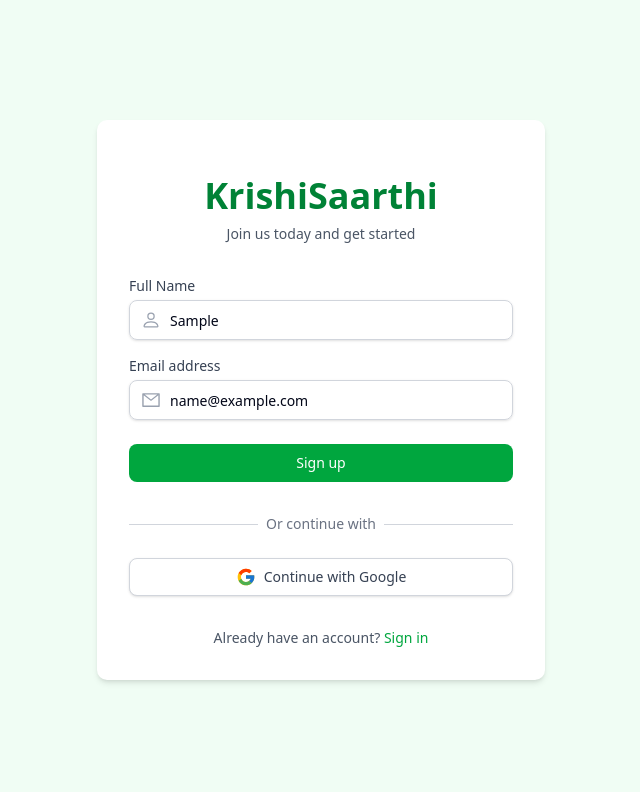
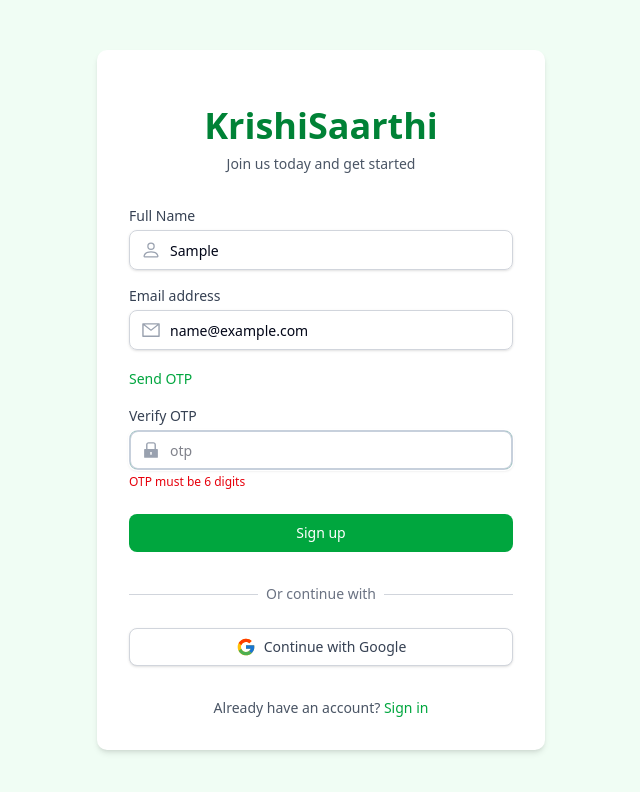
Before and after one commit to SaurabhJain708/WhatsInsta, a Next.js app: page /v1/sign-up in a window 1280 px wide. Both pictures are taken after typing "Sample", "name@example.com" into the empty fields and a click on the button "Sign up". Shown: the top 792 px of the page, without its empty margins (319-959 px from the left). Built offline with nearby package versions, Linux system fonts and the light colour scheme.

Commit message:
Fixed session and data fetching  errors

```diff
--- a/src/app/(LandingPage)/v1/(auth)/sign-up/page.tsx
+++ b/src/app/(LandingPage)/v1/(auth)/sign-up/page.tsx
@@ -1,38 +1,63 @@
 "use client";
 
-import { useState } from "react";
 import { useForm } from "react-hook-form";
 import { zodResolver } from "@hookform/resolvers/zod";
 import { z } from "zod";
 import { FcGoogle } from "react-icons/fc";
-import { AiOutlineMail } from "react-icons/ai";
+import { AiFillLock, AiOutlineMail } from "react-icons/ai";
 import { BsPerson } from "react-icons/bs";
 import Link from "next/link";
+import { useState } from "react";
 
 // Zod validation schema
 const signupSchema = z.object({
   name: z.string().min(1, "Name is required"),
   email: z.string().email("Please enter a valid email address"),
+  otp: z
+    .string()
+    .length(6, "OTP must be 6 digits")
+    .regex(/^\d+$/, "OTP must be digits only"),
 });
 
+const emailSchema = z.string().email();
+
 export default function SignupPage() {
-  const [isSubmitting, setIsSubmitting] = useState(false);
+  const [otp, setOtp] = useState(false);
+  const [email, setEmail] = useState("");
   const {
     register,
     handleSubmit,
-    formState: { errors },
+    formState: { errors, isSubmitting },
   } = useForm({
     resolver: zodResolver(signupSchema),
   });
 
-  const onSubmit = async (data: unknown) => {
-    setIsSubmitting(true);
-    // Here you would typically call your API to handle the signup
-    console.log("Form data submitted:", data);
+  const onSubmit = async (data: z.infer<typeof signupSchema>) => {
+    console.log("Form data:", data);
+    try {
+      const response = await fetch("/api/auth/sign-up", {
+        method: "POST",
+        headers: {
+          "Content-Type": "application/json",
+        },
+        body: JSON.stringify({
+          name: data.name,
+          email: data.email,
+          otp: data.otp,
+        }),
+      });
+
+      const result = await response.json();
+      console.log("Server response:", result);
+
+      // Handle success (e.g., redirect, toast, etc.)
+    } catch (error) {
+      console.error("Signup error:", error);
+      // Handle error (e.g., show toast)
+    }
 
     // Simulate API call
     await new Promise((resolve) => setTimeout(resolve, 1000));
-    setIsSubmitting(false);
   };
 
   const handleGoogleSignup = () => {
@@ -40,6 +65,24 @@
     console.log("Google signup clicked");
   };
 
+  const sendOtp = async () => {
+    const isemailvalid = emailSchema.safeParse(email);
+    if (!isemailvalid) {
+      return;
+    }
+    const response = await fetch("/api/auth/generate-otp", {
+      method: "POST",
+      headers: {
+        "Content-Type": "application/json",
+      },
+      body: JSON.stringify({
+        email,
+      }),
+    });
+
+    const result = await response.json();
+    console.log(result);
+  };
   return (
     <div className="flex items-center justify-center min-h-screen bg-green-50 px-4">
       <div className="w-full max-w-md p-8 space-y-8 bg-white rounded-lg shadow-md">
@@ -103,6 +146,10 @@
                   } shadow-sm focus:border-green-500 focus:ring-green-500 sm:text-sm h-10`}
                   placeholder="you@example.com"
                   {...register("email")}
+                  onChange={(e) => {
+                    setOtp(true);
+                    setEmail(e.target.value);
+                  }}
                 />
               </div>
               {errors.email && (
@@ -111,6 +158,44 @@
                 </p>
               )}
             </div>
+            <div className="mt-2">
+              <button
+                type="button"
+                className="text-sm text-green-600 hover:underline cursor-pointer disabled:opacity-50"
+                onClick={sendOtp}
+              >
+                Send OTP
+              </button>
+            </div>
+            {otp && (
+              <div>
+                <label
+                  htmlFor="email"
+                  className="block text-sm font-medium text-gray-700"
+                >
+                  Verify OTP
+                </label>
+                <div className="relative mt-1">
+                  <div className="absolute inset-y-0 left-0 flex items-center pl-3 pointer-events-none">
+                    <AiFillLock className="w-5 h-5 text-gray-400" />
+                  </div>
+                  <input
+                    id="otp"
+                    type="text"
+                    className={`pl-10 block w-full rounded-md border ${
+                      errors.otp ? "border-red-300" : "border-gray-300"
+                    } shadow-sm focus:border-green-500 focus:ring-green-500 sm:text-sm h-10`}
+                    placeholder="otp"
+                    {...register("otp")}
+                  />
+                </div>
+                {errors.otp && (
+                  <p className="mt-1 text-xs text-red-600">
+                    {errors.otp.message}
+                  </p>
+                )}
+              </div>
+            )}
           </div>
 
           <div>
--- a/src/app/api/auth/generate-otp/route.ts
+++ b/src/app/api/auth/generate-otp/route.ts
@@ -40,15 +40,8 @@
     const nanoid = customAlphabet("0123456789", 6);
 
     const otp = nanoid(); // e.g., '483920'
-    const newOtp = await Otp.create({ email, otp }, { session });
-    if (!newOtp) {
-      await session.abortTransaction();
-      session.endSession();
-      return NextResponse.json(
-        new ApiError(500, "Internal server error in creating new otp"),
-        { status: 500 }
-      );
-    }
+    const newOtpDoc = new Otp({ email, otp });
+    await newOtpDoc.save({ session });
 
     const sendEmailtoId = await SendEmail(otp, email);
     if (!sendEmailtoId) {
@@ -66,10 +59,12 @@
       { status: 201 }
     );
   } catch (error) {
+    console.log(error);
     await session.abortTransaction();
     session.endSession();
     return NextResponse.json(
-      new ApiError(500, `Internal server error: ${error}`)
+      new ApiError(500, `Internal server error: ${error}`),
+      { status: 500 }
     );
   }
 }
--- a/src/app/api/auth/sign-up/route.ts
+++ b/src/app/api/auth/sign-up/route.ts
@@ -57,14 +57,19 @@
         { status: 500 }
       );
     }
-    const token = await GenerateTokens(newUser._id.toString());
+    const token = await GenerateTokens(email, newUser);
     if (!token || typeof token === "boolean") {
+      console.log(token);
       await session.abortTransaction();
       session.endSession();
       return NextResponse.json(
         new ApiError(500, "Internal server error, token creation failed"),
-        { status: 500 }
+        { status: 502 }
       );
+    }
+    const tokenUser = token.user;
+    if (tokenUser) {
+      await tokenUser.save({ session });
     }
 
     await session.commitTransaction();
--- a/src/lib/ApiError.ts
+++ b/src/lib/ApiError.ts
@@ -10,8 +10,9 @@
       errors: Array<unknown> = [],
       stack: string = ""
     ) {
-      super(message);
+      super()
       this.statusCode = statusCode;
+      this.message = message;
       this.data = null;
       this.success = false;
       this.errors = errors;
--- a/src/lib/Resend.ts
+++ b/src/lib/Resend.ts
@@ -10,7 +10,9 @@
       subject: "Your OTP Code",
       html: `<p>Your OTP code is <strong>${otp}</strong>. It will expire in 5 minutes.</p>`,
     });
+    console.log("I am working")
     if (data.data?.id) {
+      console.log("Email sent successfully:", data.data.id);
       return true;
     }
     return false;
--- a/src/lib/generateAccess&RefreshToken.ts
+++ b/src/lib/generateAccess&RefreshToken.ts
@@ -4,11 +4,22 @@
 interface IReturn {
   accessToken: string;
   refreshToken: string;
+  user?: Iuser;
 }
-export async function GenerateTokens(id: string): Promise<IReturn | boolean> {
+export async function GenerateTokens(
+  email: string,
+  userIn?: Iuser
+): Promise<IReturn | boolean> {
   try {
     await mongoDb();
-    const user: null | Iuser = await User.findById(id);
+    if (userIn) {
+      const refreshToken = userIn.generateRefreshToken();
+      userIn.refreshToken = refreshToken;
+      const accessToken = userIn.generateAccessToken();
+      return { accessToken, refreshToken, user: userIn };
+    }
+    const user: null | Iuser = await User.findOne({ email });
+    console.log(user);
     if (!user) {
       return false;
     }
--- a/src/models/user.model.ts
+++ b/src/models/user.model.ts
@@ -5,7 +5,7 @@
 export interface Iuser extends Document {
   _id: mongoose.Types.ObjectId;
   name: string;
-  username: string;
+  username?: string;
   password?: string;
   about: String;
   profilePicUrl: String;
@@ -32,7 +32,6 @@
     },
     username: {
       type: String,
-      required: true,
       unique: true,
       trim: true,
     },
```
